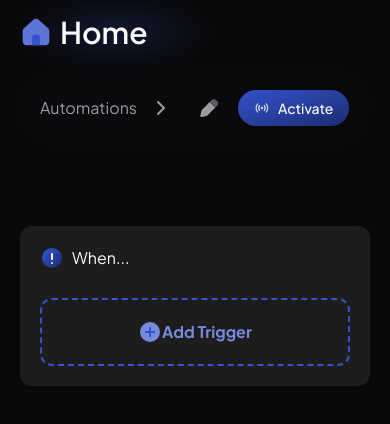
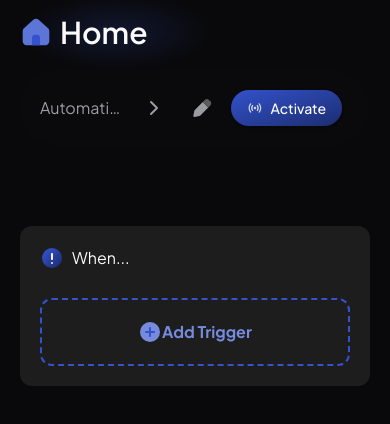
Before and after one commit to ssstoev/slide-instagram-automation, a Next.js app: page /dashboard/1/automations/1 in a window 390 px wide. Shown: the part 210-634 px from the top of the page. Built offline with nearby package versions, Linux system fonts and the light colour scheme; no server answers; the database is empty; sample sign-in values are in the browser's storage.

Commit message:
fixed layout bugs for mobile

```diff
--- a/src/app/(protected)/dashboard/[slug]/automations/[id]/page.tsx
+++ b/src/app/(protected)/dashboard/[slug]/automations/[id]/page.tsx
@@ -30,7 +30,7 @@ const Page = async ({ params }: Props) => {
 
   return (
     <HydrationBoundary state={dehydrate(query)}>
-      <div className='flex flex-col items-center gap-y-20'>
+      <div className='flex flex-col items-center gap-y-20 min-h-screen overflow-auto'>
         <AutomationBreadCrumb id={params.id}/>
         <div className='w-full lg:w-10/12 xl:w-6/12 p-5 rounded-xl
           flex flex-col bg-[#1d1d1d] gap-y-3'>
--- a/src/app/(protected)/dashboard/[slug]/automations/page.tsx
+++ b/src/app/(protected)/dashboard/[slug]/automations/page.tsx
@@ -11,7 +11,7 @@ const Page = (props: Props) => {
   const pathname = usePathname()
 
   return (
-    <div className='grid grid-cols-1 lg:grid-cols-6 gap-5'>
+    <div className='grid grid-cols-1 lg:grid-cols-6 gap-5 overflow-y-auto'>
       <div className='lg:col-span-4'>
         <AutomationList key={pathname}/>
       </div>
--- a/src/app/(website)/page.tsx
+++ b/src/app/(website)/page.tsx
@@ -23,7 +23,7 @@ export default function Home() {
               </h1>
               <div className="absolute -top-1 -right-1 w-2 h-2 bg-[#4361ee] rounded-full animate-pulse"></div>
             </div>
-            <span className="ml-3 text-xs font-medium text-[#8a9af7] bg-[#4361ee]/20 px-2 py-1 rounded-full">
+            <span className="hidden ml-3 text-xs font-medium text-[#8a9af7] bg-[#4361ee]/20 px-2 py-1 rounded-full">
               BOUTIQUE
             </span>
           </div>
--- a/src/components/global/automation-list/automation-card.tsx
+++ b/src/components/global/automation-list/automation-card.tsx
@@ -80,7 +80,7 @@ const AutomationCard = ( { automation, pathname }: Props) => {
                   <div
                     key={keyword.id}
                     className={cn(
-                      'rounded-full px-4 py-1 capitalize',
+                      'rounded-full px-4 py-1 capitalize mb-2',
                       (key + 1) % 1 == 0 &&
                         'bg-keyword-green/15 border-2 border-keyword-green',
                       (key + 1) % 2 == 0 &&
--- a/src/components/global/automations/post/node.tsx
+++ b/src/components/global/automations/post/node.tsx
@@ -16,7 +16,7 @@ const PostNode = ({ id }: Props) => {
   return data?.data &&
   data.data.posts.length > 0 && (
     <div className='w-10/12 lg:w-8/12 relative xl:w-4/12 p-5 rounded-xl flex flex-col
-    bg-[#1d1d1d] gap-y-3'>
+    bg-[#1d1d1d] gap-y-3 min-h-screen'>
       <div className='absolute h-20 left-1/2 bottom-full flex flex-col items-center z-50'>
         <span className='h-[9px] w-[9px] bg-connector/10 rounded-full' />
           <Separator
--- a/src/components/global/automations/then/node.tsx
+++ b/src/components/global/automations/then/node.tsx
@@ -17,7 +17,7 @@ const ThenNode = ({ id }: Props) => {
   return !data?.data?.listener
     ? <></>
     : <div
-        className='w-full lg:w-10/12 relative xl:w-6/12 p-5 rounded-xl flex flex-col bg-[#1d1d1d] gap-y-3'>
+        className='w-full lg:w-10/12 relative xl:w-6/12 p-5 rounded-xl flex flex-col bg-[#1d1d1d] gap-y-3 min-h-screen'>
           <div className='absolute h-20 left-1/2 bottom-full flex flex-col items-center z-50'>
             <span className='h-[9px] w-[9px] bg-connector/10 rounded-full' />
             <Separator
--- a/src/components/global/bread-crumb/automation-bread-crumb/index.tsx
+++ b/src/components/global/bread-crumb/automation-bread-crumb/index.tsx
@@ -24,7 +24,7 @@ const AutomationBreadCrumb = ({ id }: Props) => {
 
   return (
     <div className='rounded-full w-full p-5 bg-[#18181B1a] flex justify-between items-center'>
-      <div className='flex items-center gap-x-3'>
+      <div className='flex items-center gap-x-3 min-w-0 flex-1'>
         <p className='text-[#9b9ca0] truncate'>Automations</p>
         <ChevronRight className = 'flex-shrink-0' color='#9b9ca0' />
         <span className='flex gap-x-3 items-center'>
@@ -62,7 +62,9 @@ const AutomationBreadCrumb = ({ id }: Props) => {
           <p className='text-text-secondary text-sm'>Changes saved</p>
         </div>
       </div> */}
-      <ActivateAutomationButton id={id}/>
+      <div className='flex-shrink-0'>
+        <ActivateAutomationButton id={id}/>
+      </div>
     </div>
   )
 }
--- a/src/components/global/clerk-auth-state/index.tsx
+++ b/src/components/global/clerk-auth-state/index.tsx
@@ -33,7 +33,11 @@ const ClerkAuthState = (props: Props) => {
         </SignInButton>
       </SignedOut>
       <SignedIn>
-        <UserButton>
+        <UserButton
+          appearance={{
+          elements: { userButtonPopoverCard: { pointerEvents: "initial" } },
+        }}
+        >
           <UserButton.UserProfileLink
             label='Dashboard'
             url={`/dashboard`}
--- a/src/hooks/use-automations.ts
+++ b/src/hooks/use-automations.ts
@@ -100,8 +100,8 @@ export const useEditAutomation = (automationId: string) => {
     };
 
     return () => {
-      document.addEventListener('touchstart', handleClickOutside)
       document.addEventListener('mousedown', handleClickOutside);
+      document.addEventListener('touchstart', handleClickOutside);
       document.addEventListener('keydown', handleEnterKey)
 
     }
```
